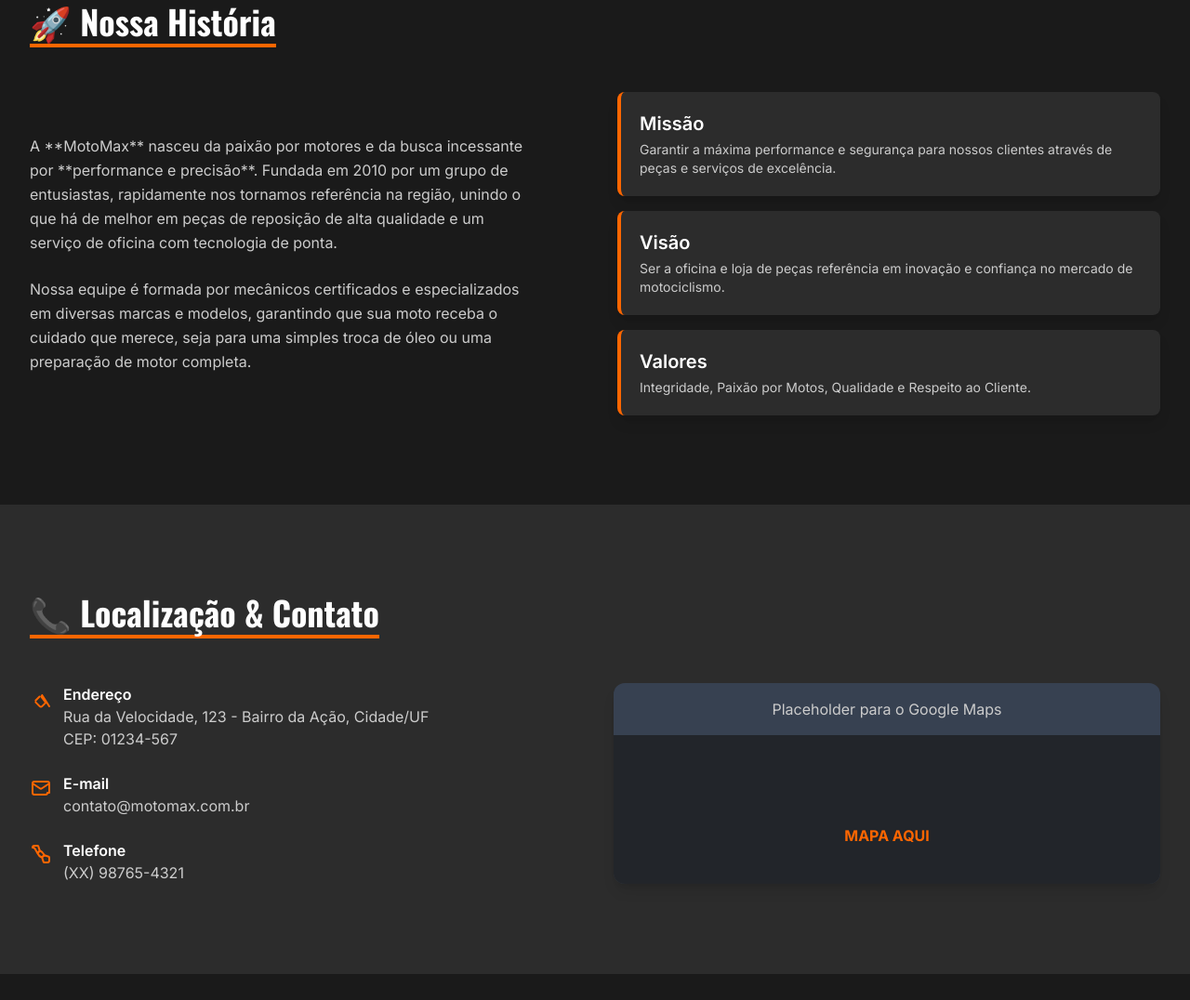
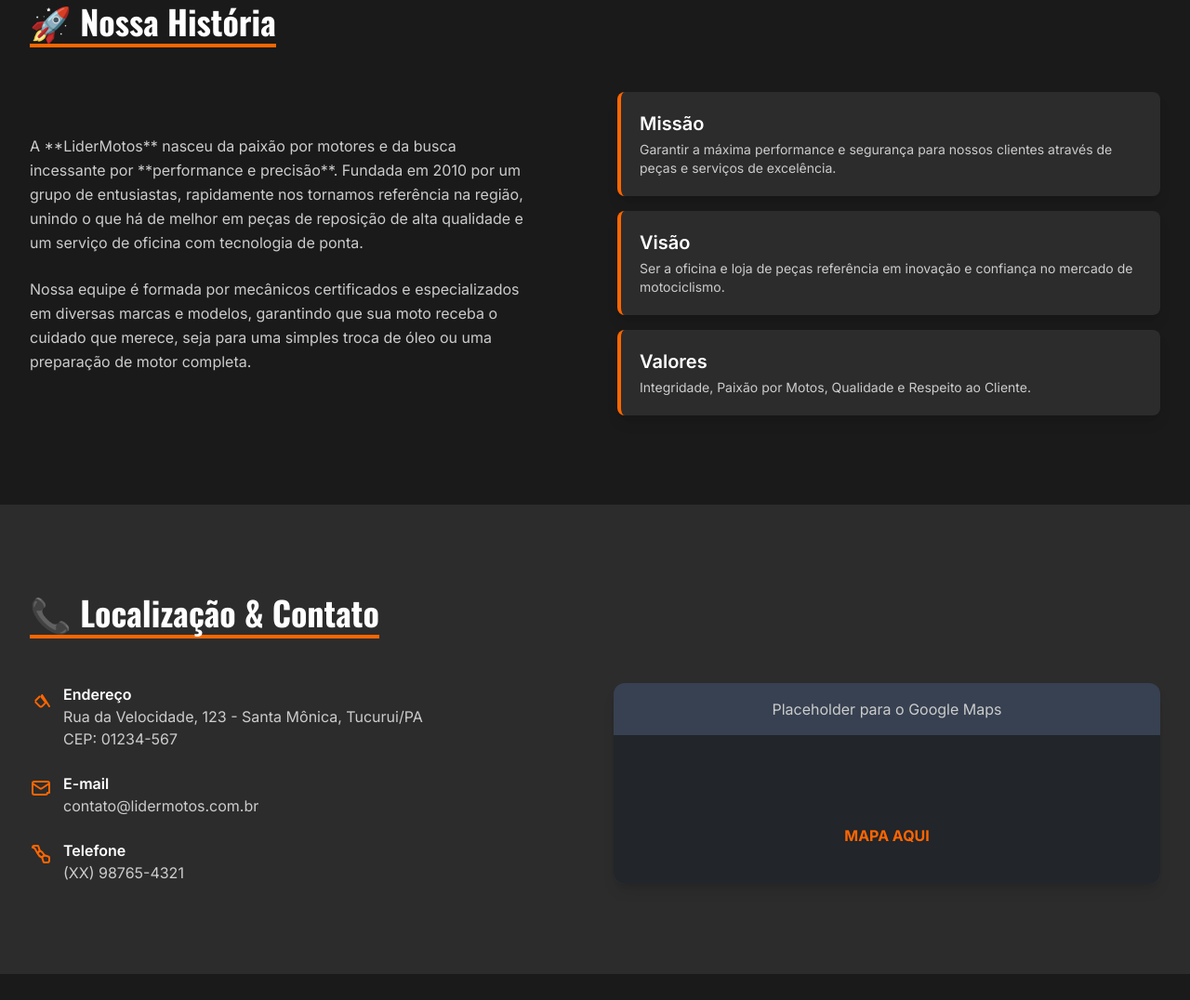
Before and after one commit to EngSivaldo/MotoMax, a plain HTML site: page index.html in a window 1280 px wide. Shown: the part 3186-4262 px from the top of the page at 93% size. Drawn offline with nearby package versions, Linux system fonts and the light colour scheme.

Commit message:
feat: novo commit

```diff
--- a/index.html
+++ b/index.html
@@ -279,7 +279,7 @@
                 <div class="grid grid-cols-1 lg:grid-cols-2 gap-12 items-center">
                     <div class="lg:pr-10">
                         <p class="text-texto-suave leading-relaxed mb-6">
-                            A **MotoMax** nasceu da paixão por motores e da busca incessante por **performance e precisão**. Fundada em 2010 por um grupo de entusiastas, rapidamente nos tornamos referência na região, unindo o que há de melhor em peças de reposição de alta qualidade e um serviço de oficina com tecnologia de ponta.
+                            A **LiderMotos** nasceu da paixão por motores e da busca incessante por **performance e precisão**. Fundada em 2010 por um grupo de entusiastas, rapidamente nos tornamos referência na região, unindo o que há de melhor em peças de reposição de alta qualidade e um serviço de oficina com tecnologia de ponta.
                         </p>
                         <p class="text-texto-suave leading-relaxed">
                             Nossa equipe é formada por mecânicos certificados e especializados em diversas marcas e modelos, garantindo que sua moto receba o cuidado que merece, seja para uma simples troca de óleo ou uma preparação de motor completa.
@@ -316,7 +316,7 @@
                             <svg class="w-6 h-6 text-acento mr-3 flex-shrink-0 mt-1" fill="none" stroke="currentColor" viewBox="0 0 24 24" xmlns="http://www.w3.org/2000/svg"><path stroke-linecap="round" stroke-linejoin="round" stroke-width="2" d="M17.657 16.657L13.414 20.9a1.998 1.998 0 01-2.828 0l-4.243-4.243m10.606 0L13.414 12c-.774-.774-.823-2.046-.118-2.898m0 0L21 21m-10.428-10.428l-4.242 4.242"></path></svg>
                             <div>
                                 <h4 class="font-semibold text-texto-claro">Endereço</h4>
-                                <p class="text-texto-suave">Rua da Velocidade, 123 - Bairro da Ação, Cidade/UF</p>
+                                <p class="text-texto-suave">Rua da Velocidade, 123 - Santa Mônica, Tucurui/PA</p>
                                 <p class="text-texto-suave">CEP: 01234-567</p>
                             </div>
                         </div>
@@ -325,7 +325,7 @@
                             <svg class="w-6 h-6 text-acento mr-3 flex-shrink-0 mt-1" fill="none" stroke="currentColor" viewBox="0 0 24 24" xmlns="http://www.w3.org/2000/svg"><path stroke-linecap="round" stroke-linejoin="round" stroke-width="2" d="M3 8l7.89 5.26a2 2 0 002.22 0L21 8m-2 10a2 2 0 01-2 2H5a2 2 0 01-2-2V8a2 2 0 012-2h14a2 2 0 012 2v10z"></path></svg>
                             <div>
                                 <h4 class="font-semibold text-texto-claro">E-mail</h4>
-                                <p class="text-texto-suave">contato@motomax.com.br</p>
+                                <p class="text-texto-suave">contato@lidermotos.com.br</p>
                             </div>
                         </div>
 
```
